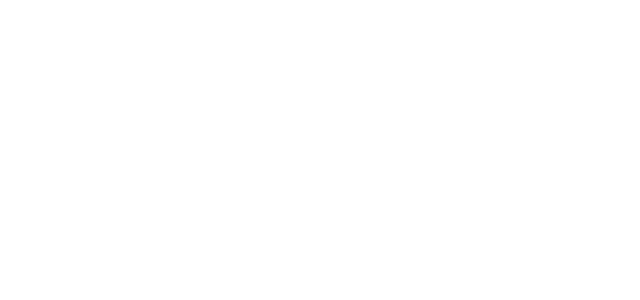
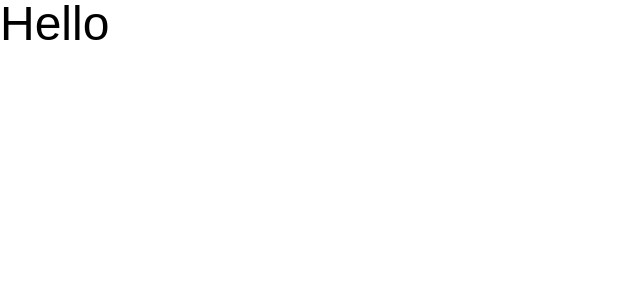
Before and after one commit to Abdulahadahmadi/admin-dashboard, a React (Vite) app: page / in a window 1280 px wide. Shown: the top 300 px of the page, without its empty margins (0-640 px from the left). Built offline with nearby package versions, Linux system fonts and the light colour scheme.

Commit message:
some changes

```diff
--- a/src/App.jsx
+++ b/src/App.jsx
@@ -6,7 +6,7 @@
 
   return (
     <div>
-
+        <h1 className='text-5xl'>Hello </h1>
     </div>
   )
 }
--- a/src/index.css
+++ b/src/index.css
@@ -1,3 +1,20 @@
 @tailwind base;
 @tailwind components;
 @tailwind utilities;
+
+@import url('https://fonts.googleapis.com/css2?family=Source+Sans+Pro:wght@400;600;700&display=swap');
+
+html,
+body,
+#root,
+.app,
+.content {
+  height: 100%;
+  width: 100%;
+  font-family: 'Source Sans Pro', sans-serif;
+}
+
+.app {
+  display: flex;
+  position: relative;
+}
--- a/src/main.jsx
+++ b/src/main.jsx
@@ -2,9 +2,12 @@
 import ReactDOM from 'react-dom/client'
 import App from './App'
 import './index.css'
+import { BrowserRouter } from 'react-router-dom'
 
 ReactDOM.createRoot(document.getElementById('root')).render(
   <React.StrictMode>
-    <App />
+    <BrowserRouter>
+      <App />
+    </BrowserRouter>
   </React.StrictMode>
 )
```
